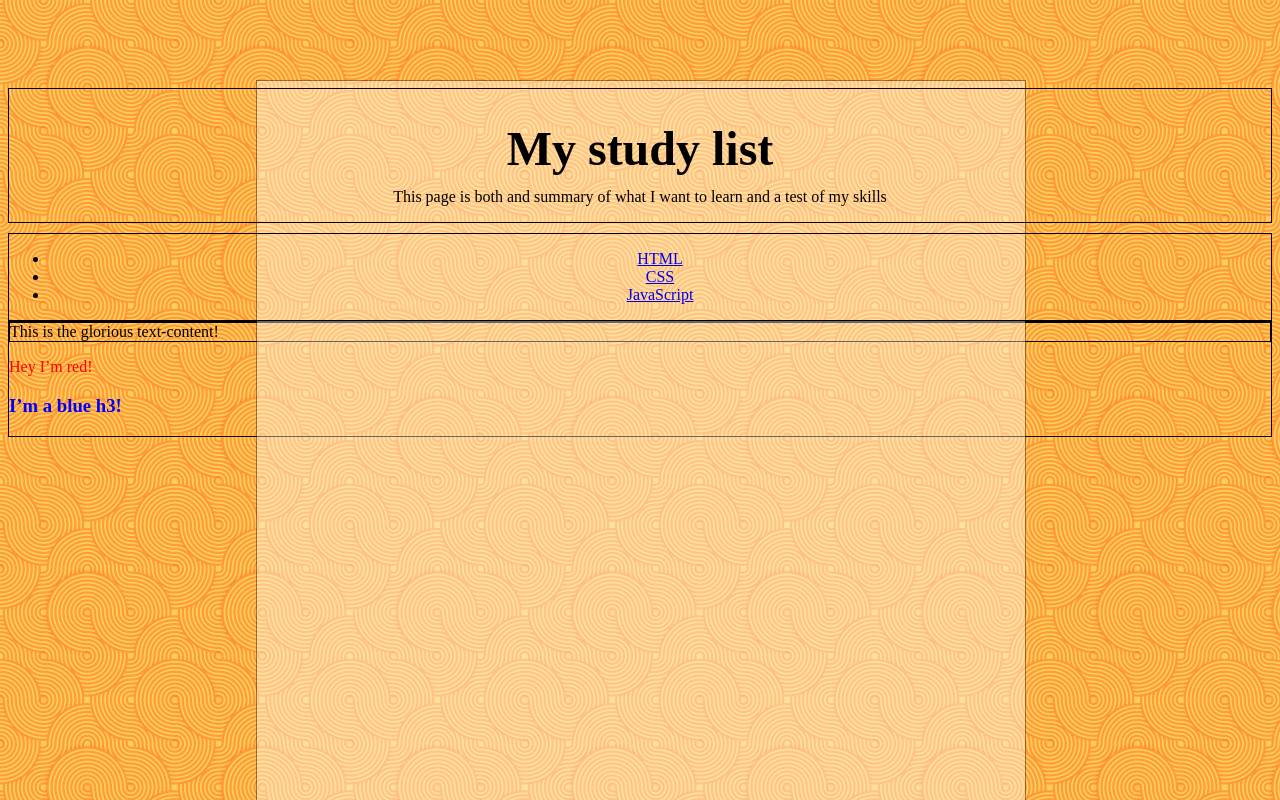
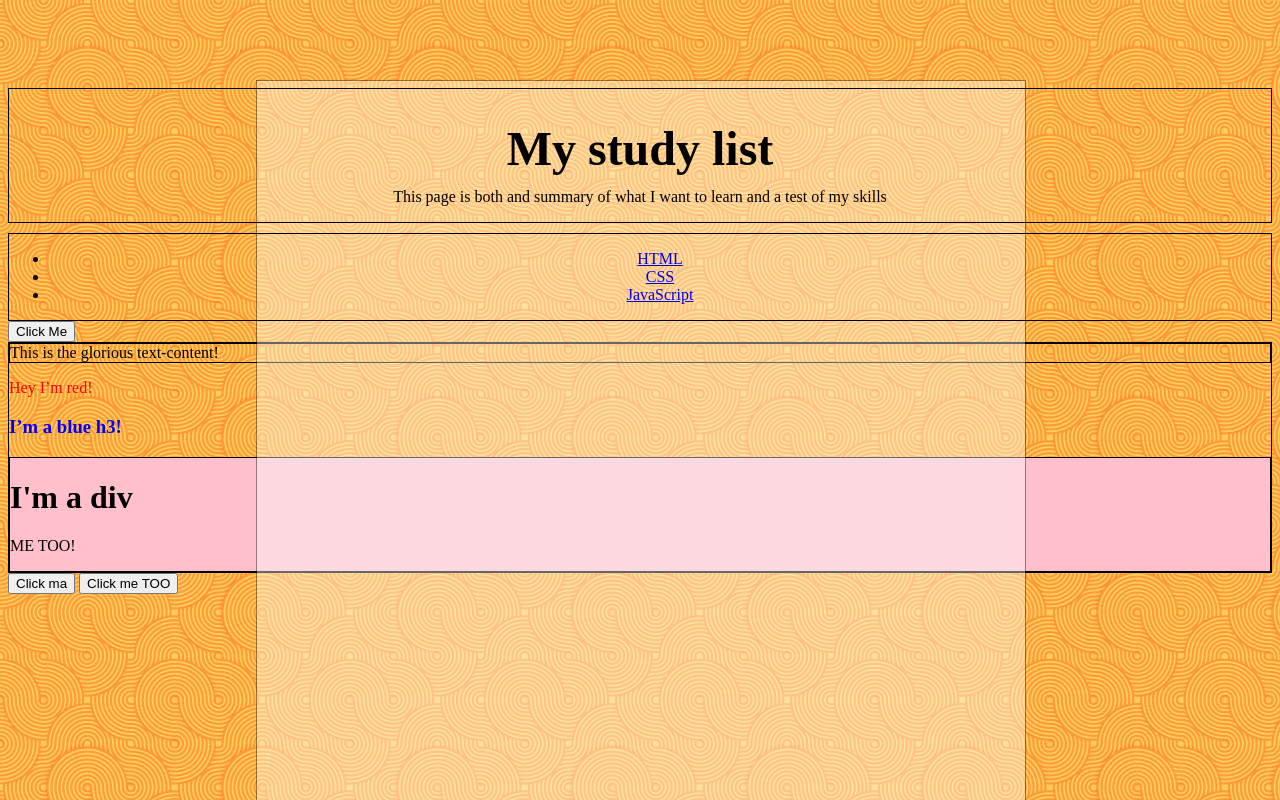
Before and after one commit to elboso/git_test, a plain HTML site: page index.html in a window 1280 px wide. Drawn offline with Linux system fonts and the light colour scheme.

Commit message:
Add buton events

```diff
--- a/code.js
+++ b/code.js
@@ -19,3 +19,30 @@ smolTitle.style.color = 'blue';
 smolTitle.textContent = 'I’m a blue h3!'
 
 container.appendChild(smolTitle);
+
+// crée une boite rose et ses deux contenu
+const blackBox = document.createElement('div');
+blackBox.classList.add('blackBox');
+
+const boxTitle = document.createElement('h1');
+boxTitle.textContent = "I\'m a div";
+blackBox.appendChild(boxTitle);
+
+const boxText = document.createElement('p');
+boxText.textContent = 'ME TOO!'
+blackBox.appendChild(boxText);
+
+container.appendChild(blackBox);
+
+// Bouton version 2
+const btn = document.querySelector('#btn');
+btn.onclick = alerte;
+
+// Bouton version 3
+const button2 = document.querySelector('#button2');
+button2.addEventListener('click', alerte);
+
+// function d'alerte Bouton
+function alerte () {
+  alert('fudge!')
+};
--- a/index.html
+++ b/index.html
@@ -28,9 +28,12 @@
         <li><a href="js-list.html">JavaScript<a></li>
       </ul>
     </div>
+    <button onclick="alerte()" >Click Me</button>
     <div id="container">
 
     </div>
+    <button id="btn">Click ma</button>
+    <button id="button2">Click me TOO</button>
 
   </body>
 
--- a/style.css
+++ b/style.css
@@ -41,3 +41,7 @@ div {
   text-align: center;
   z-index: 2;
 }
+
+.blackBox {
+  background-color: pink;
+}
```
